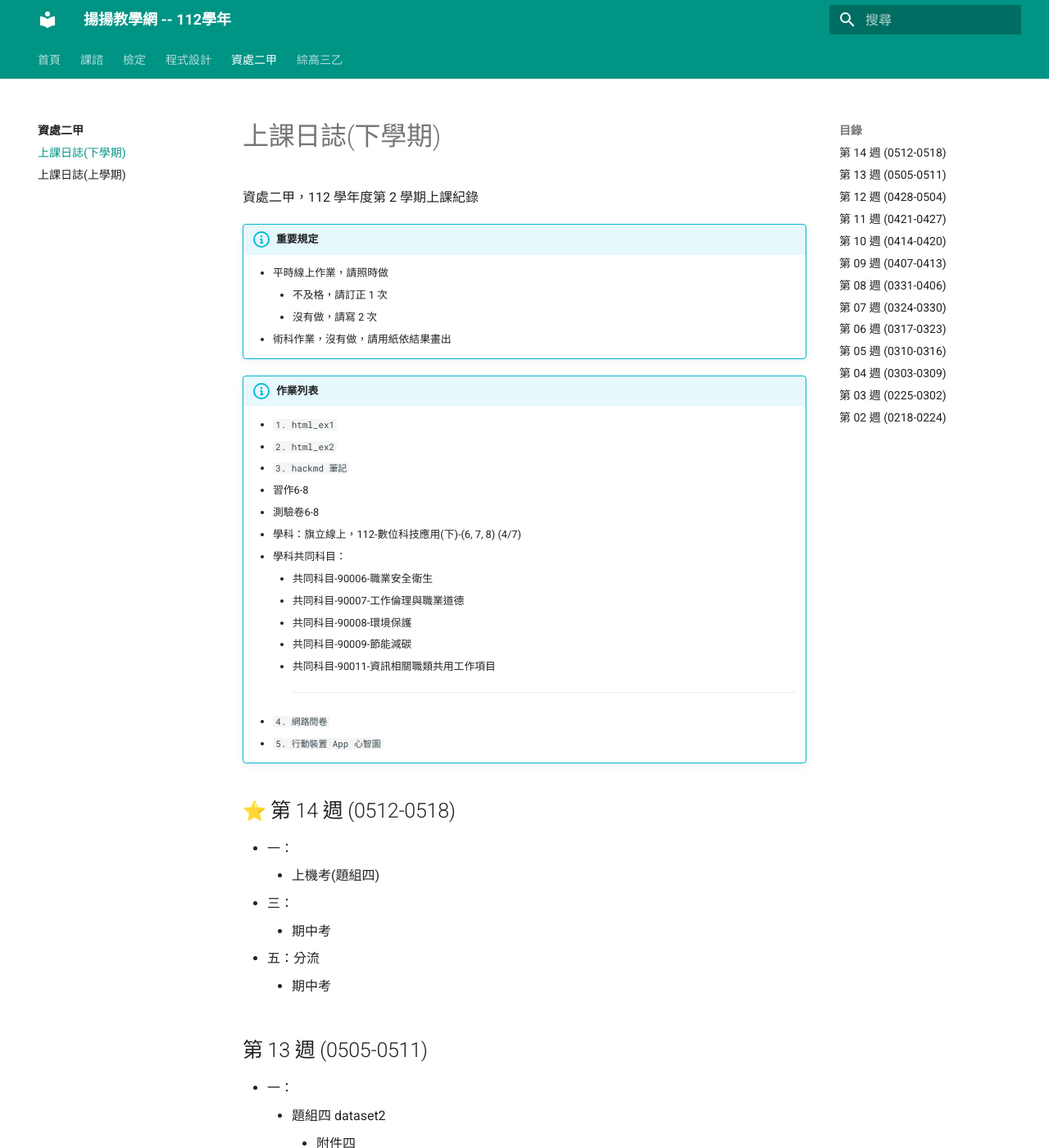
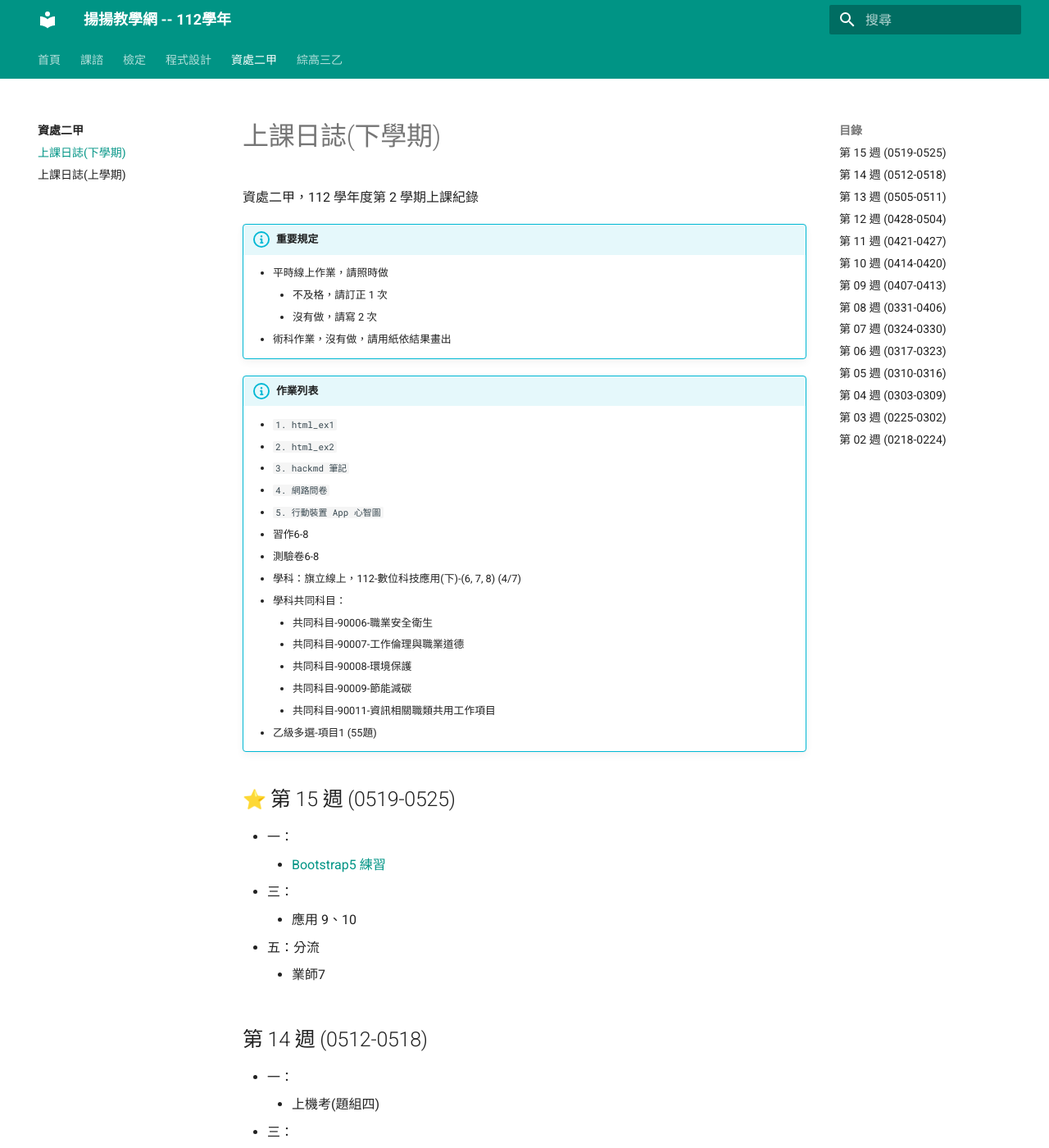
Before and after one commit to cwyedu/school-112, an MkDocs documentation site: the page built from docs/dp111/112_2_dp111_log.md, in a window 1280 px wide and 1400 px high. Shown: the whole window at 82% size. Built offline with MkDocs 1.6.1 and Material for MkDocs 9.7.7, drawn with Linux system fonts in a browser that asks for light colours; emoji names are drawn with the system emoji font.

Commit message:
bs5 practice

```diff
--- a/docs/dp111/112_2_dp111_log.md
+++ b/docs/dp111/112_2_dp111_log.md
@@ -25,21 +27,19 @@
         - 共同科目-90008-環境保護
         - 共同科目-90009-節能減碳
         - 共同科目-90011-資訊相關職類共用工作項目
-    <hr>
-    - `4. 網路問卷`
-    - `5. 行動裝置 App 心智圖`
-<!--
-!!! danger "作業時程"
+    - 乙級多選-項目1 (55題)
 
-    - 乙級題組五 (成績上傳) (11/19)
 
-    <hr>
+## :star: 第 15 週 (0519-0525)
+- 一：
+    - [Bootstrap5 練習](./misc/bs5-practice.md)
+- 三：
+    - 應用 9、10
+- 五：分流
+    - 業師7
 
-    - 去背 (10/22)
-    - 樣式(小論文) (10/22)
--->
 
-## :star: 第 14 週 (0512-0518)
+## 第 14 週 (0512-0518)
 - 一：
     - 上機考(題組四)
 - 三：
```
Also changed, not shown: other parts of docs/dp111/112_2_dp111_log.md (+2 -0 lines), docs/dp111/misc/bs5-practice.md (added, +42 -0 lines), docs/dp111/misc/b5-practice-1.png (added).
